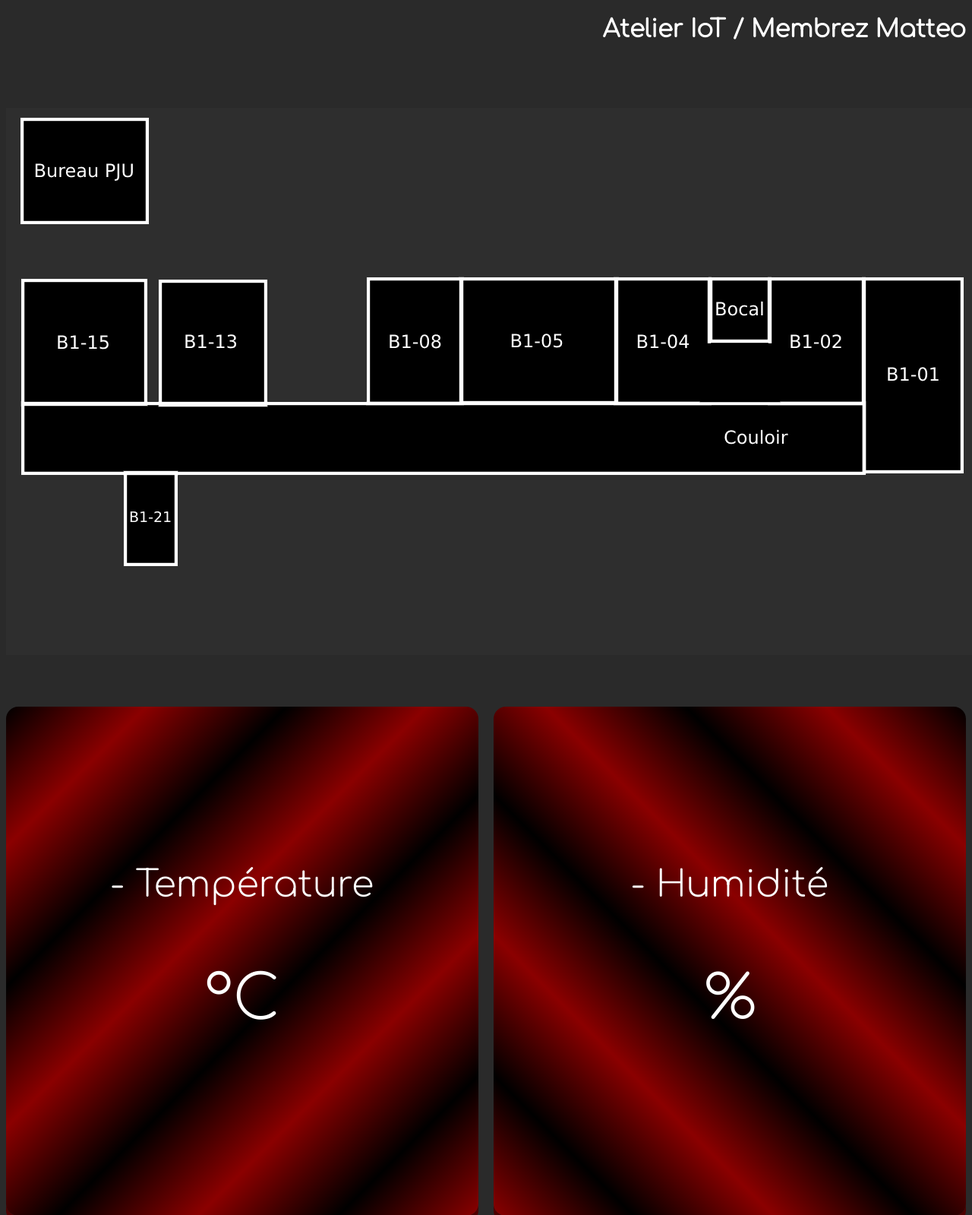
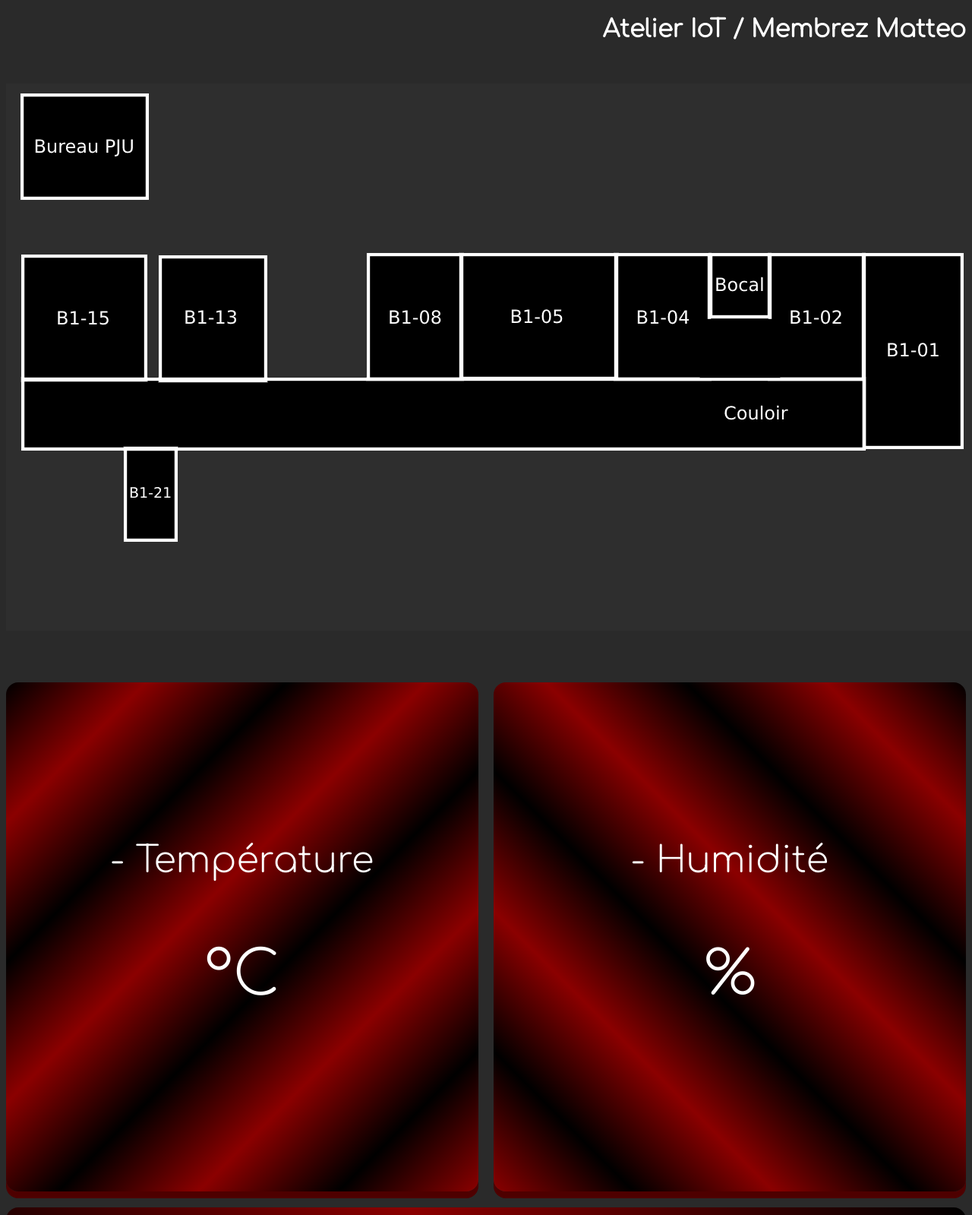
Before and after one commit to divtec-cejef/2021-MSC-IoT-Matteo-Membrez, a PHP site: page / in a window 1280 px wide. Shown: the top 1599 px of the page at 76% size. Run offline with PHP 8.4, Linux system fonts and the light colour scheme; data that the repository does not hold is empty.

Commit message:
Modification visuelle
- Amélioration du visuelle du site

```diff
--- a/src/webProject/css/index.css
+++ b/src/webProject/css/index.css
@@ -80,7 +80,7 @@
 }
 
 div#map {
-    padding-top: 4em;
+    padding-top: 2em;
     padding-bottom: 4em;
     text-align: center;
 }
--- a/src/webProject/css/update.css
+++ b/src/webProject/css/update.css
@@ -94,11 +94,7 @@
 }
 
 
-/*
-Ensemble des balises
-
 * {
     font-family: Comfortaa;
     color: white;
 }
-*/
```
